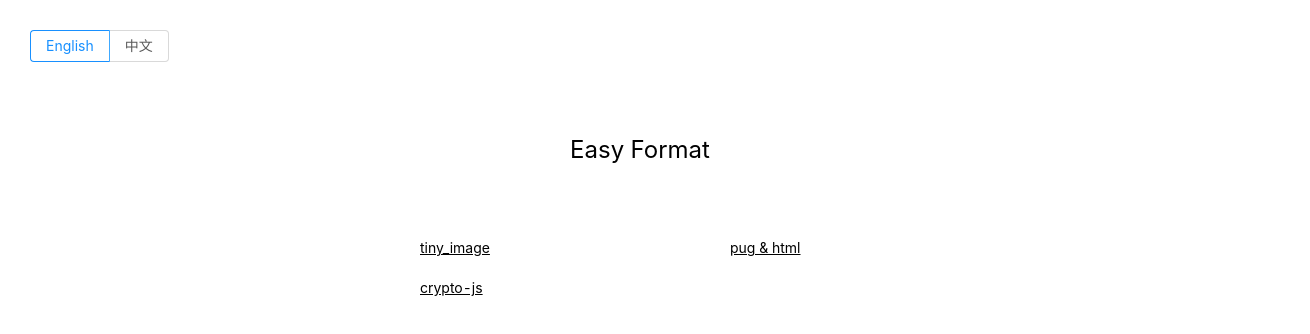
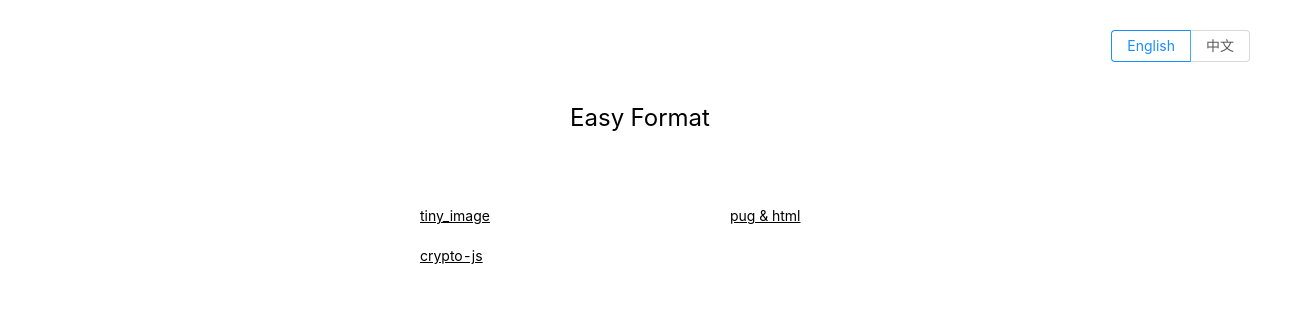
Before and after one commit to xiaoYown/easy_format, a React app in the folder app_front/apps/easy_format/: page / in a window 1280 px wide. Shown: the top 334 px of the page, 1310 px wide, since content can reach past the window. Built offline with nearby package versions, Linux system fonts and the light colour scheme.

Commit message:
fix: 滚动条产生修复

```diff
--- a/app_front/apps/easy_format/src/locale/Provide.jsx
+++ b/app_front/apps/easy_format/src/locale/Provide.jsx
@@ -1,17 +1,15 @@
 import React from 'react';
-import { Radio, Affix } from 'antd';
+import { Radio } from 'antd';
 import { onChange, lang } from '../i18n';
 
 const lng = lang.get();
 
 function Provide() {
-  return <div>
-    <Affix offsetTop={30} style={{ paddingLeft: '30px' }}>
-      <Radio.Group onChange={onChange} defaultValue={ lng }>
-        <Radio.Button value="en">English</Radio.Button>
-        <Radio.Button value="zh">中文</Radio.Button>
-      </Radio.Group>
-    </Affix>
+  return <div style={{ position: 'fixed', top: '30px', right: '30px' }}>
+    <Radio.Group onChange={onChange} defaultValue={ lng }>
+      <Radio.Button value="en">English</Radio.Button>
+      <Radio.Button value="zh">中文</Radio.Button>
+    </Radio.Group>
   </div>
 }
 
```
